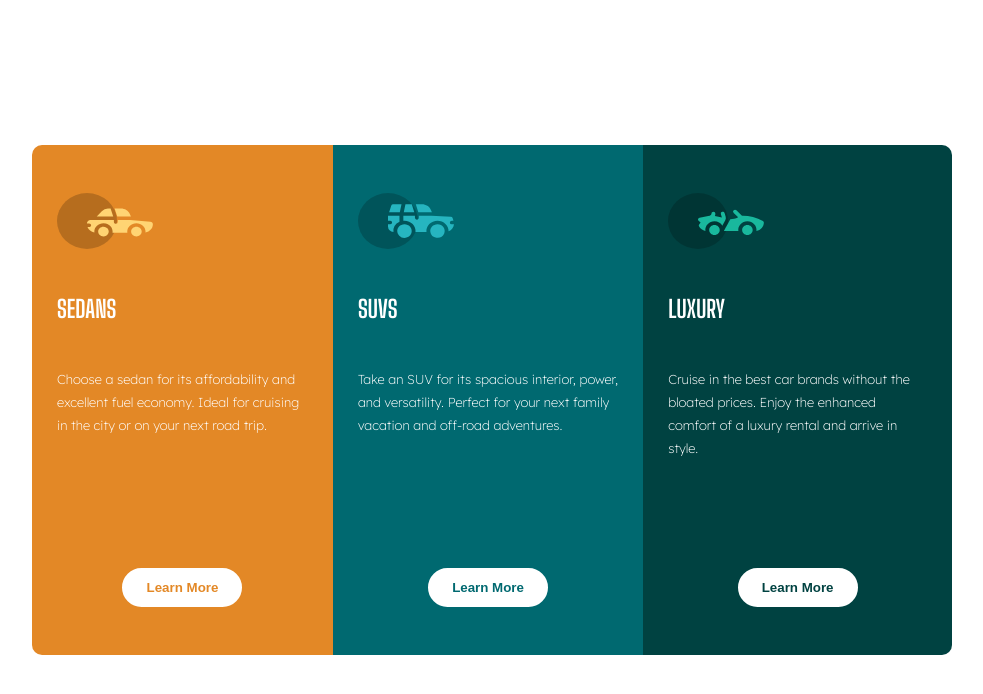
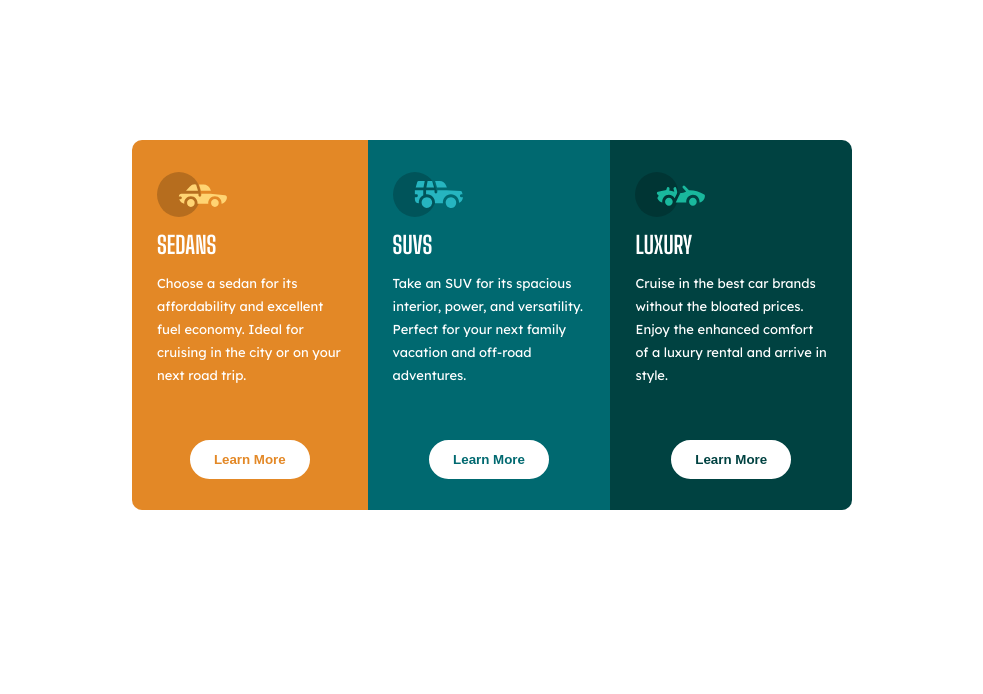
Before and after one commit to bke82024/HTML-CSS-Kopier-et-design, a plain HTML site: page index.html in a window 1280 px wide. Shown: the whole page, without its empty margins (148-1131 px from the left). Drawn offline with Linux system fonts and the light colour scheme.

Commit message:
svh no more

```diff
--- a/style.css
+++ b/style.css
@@ -6,16 +6,15 @@
 body {
   display: flex;
   justify-content: center;
-  height: 100vh;
+  height: 650px;
   align-items: center;
 }
 
 .container {
   display: flex;
   justify-content: space-between;
-  max-width: 1000px;
-  width: 135svh;
-  height: 50svh;
+  max-width: 800px;
+  height: 200px;
 }
 
 article {
@@ -33,20 +32,19 @@ section {
   justify-content: space-around;
   align-content: center;
   padding: 25px 40px;
-  min-height: 70svh;
-  max-width: 20svh;
+  min-height: 420px;
 }
 
 img {
-  justify-content: left;
-  height: 7svh;
-  width: 12svh;
+  height: 45px;
+  width: 70px;
 }
 
 h2 {
   text-align: left;
   font-family: "Big Shoulders Display", system-ui;
   font-size: 24px;
+  font-weight: 700;
   text-align: left;
 }
 
@@ -54,7 +52,7 @@ p {
   min-height: 135px;
   font-family: "Lexend Deca", system-ui;
   font-size: 13px;
-  font-weight: 200;
+  font-weight: 400;
   line-height: 23px;
   text-align: left;
   margin-bottom: 20px;
```
